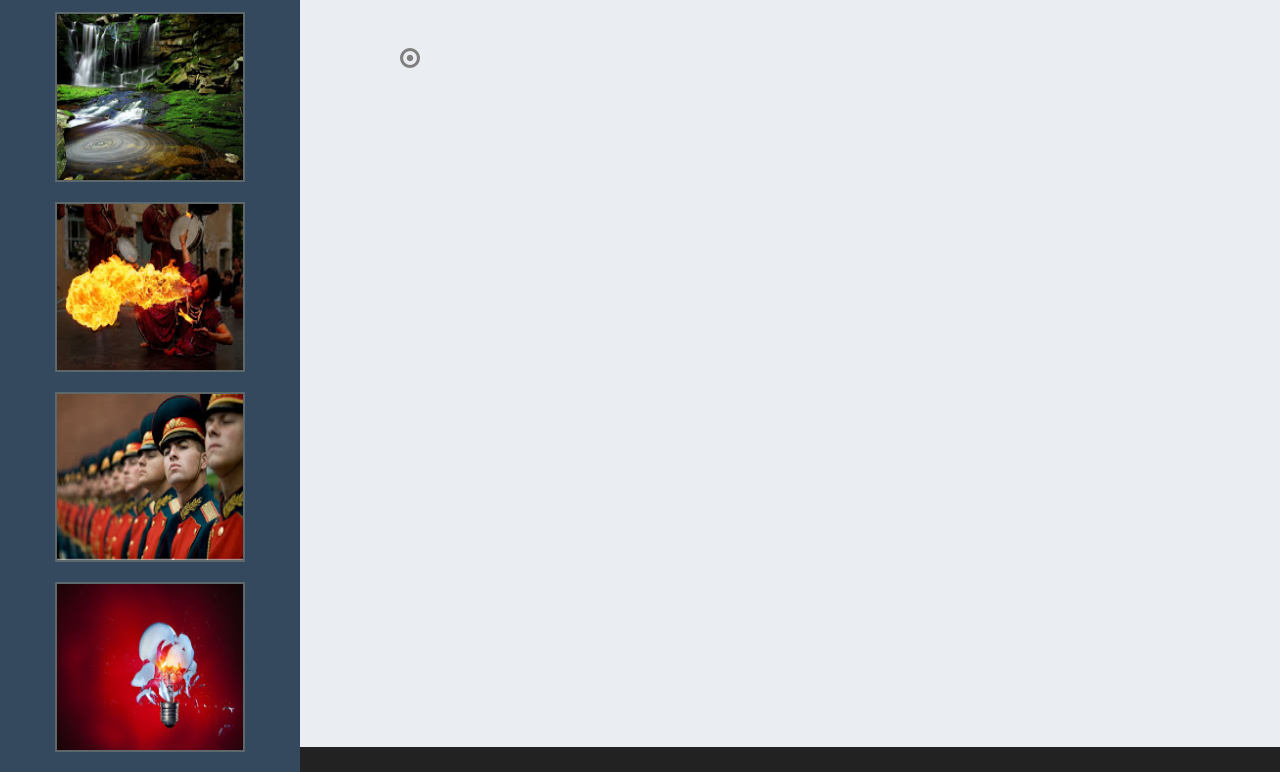
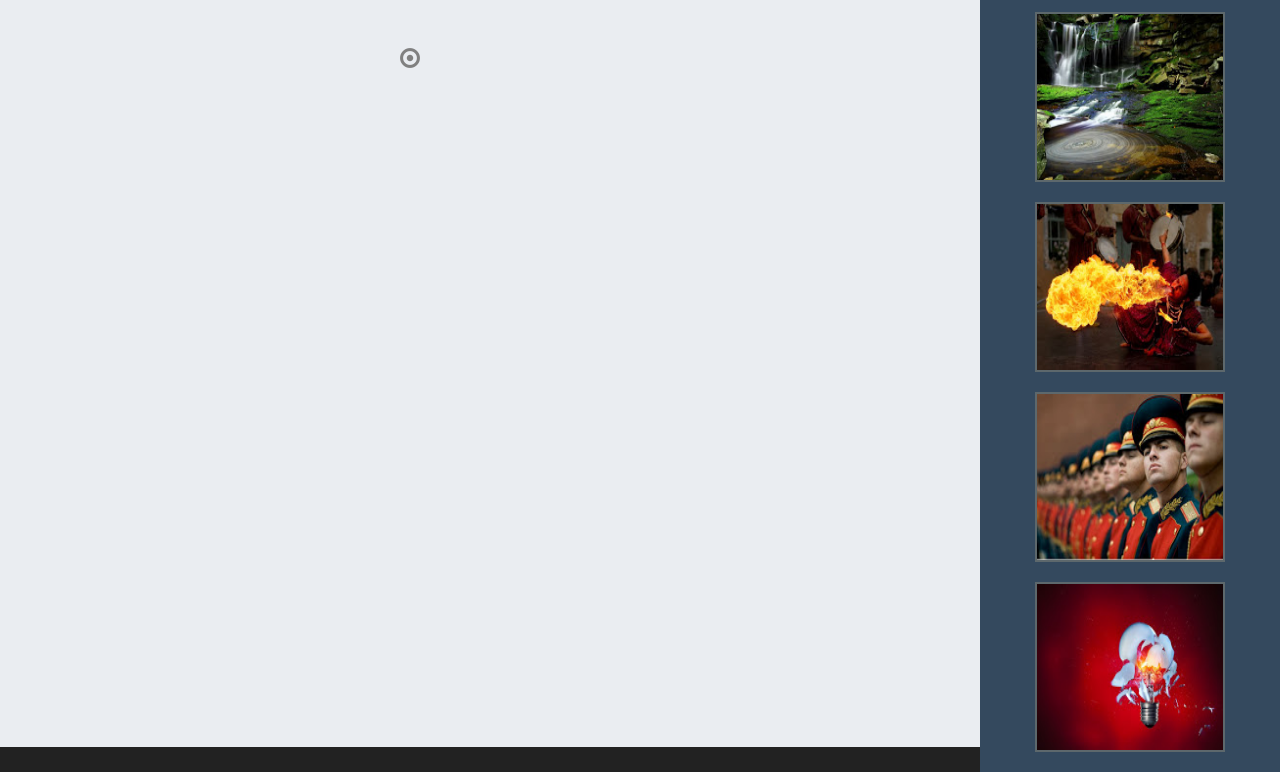
Before and after one commit to haiquangtran/LeapMotionProject, a plain HTML site: page index.html in a window 1280 px wide. Shown: the part 53-825 px from the top of the page. Drawn offline with nearby package versions, Linux system fonts and the light colour scheme.

Commit message:
Move sidebar to right

```diff
--- a/css/main.css
+++ b/css/main.css
@@ -92,3 +92,19 @@ ANIMATIONS
         border-color: rgba(38, 194, 129, 1);
     }
 }
+
+/*
+=================================================================
+Positioning sidebar on right
+=================================================================
+*/
+#sidebar {
+    position: absolute;
+    right: 0px;
+    top: 0;
+    width: 220px;
+}
+
+#main-container {
+    margin-left: 0px !important;
+}
```
